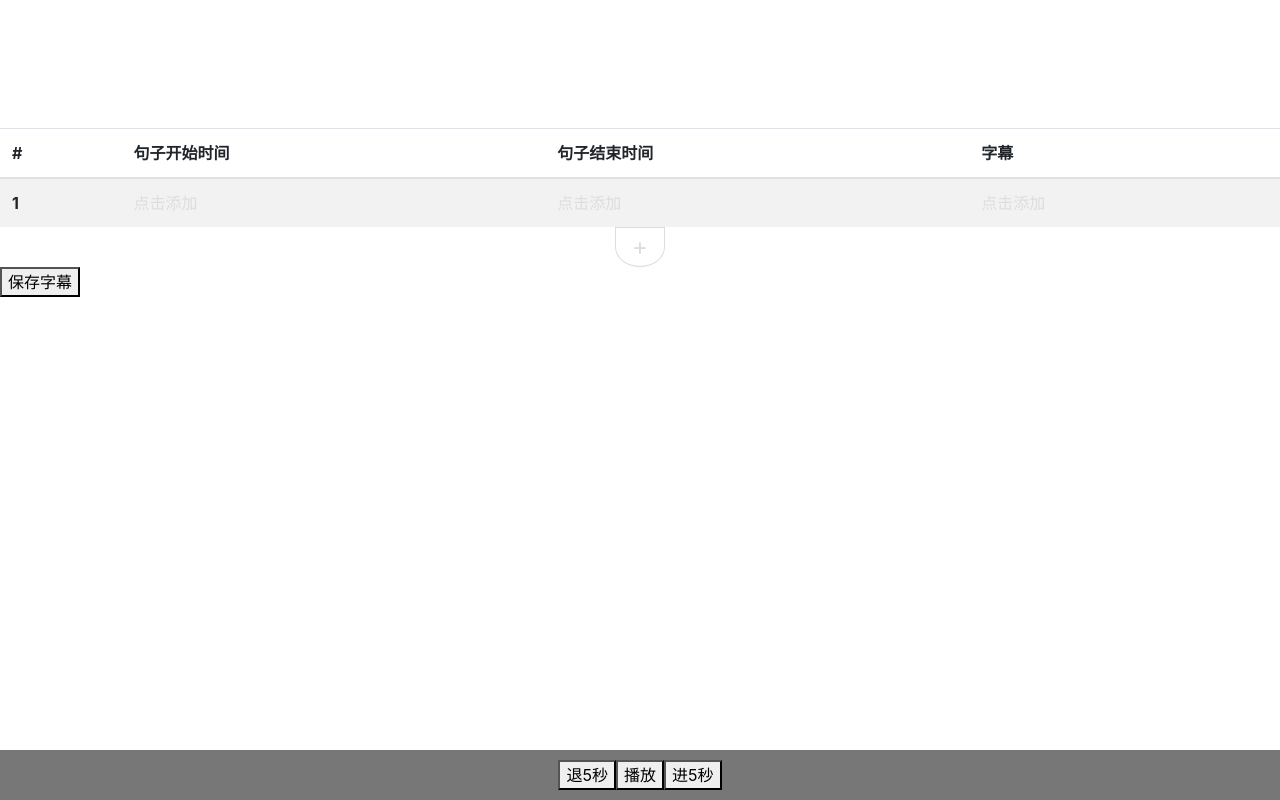
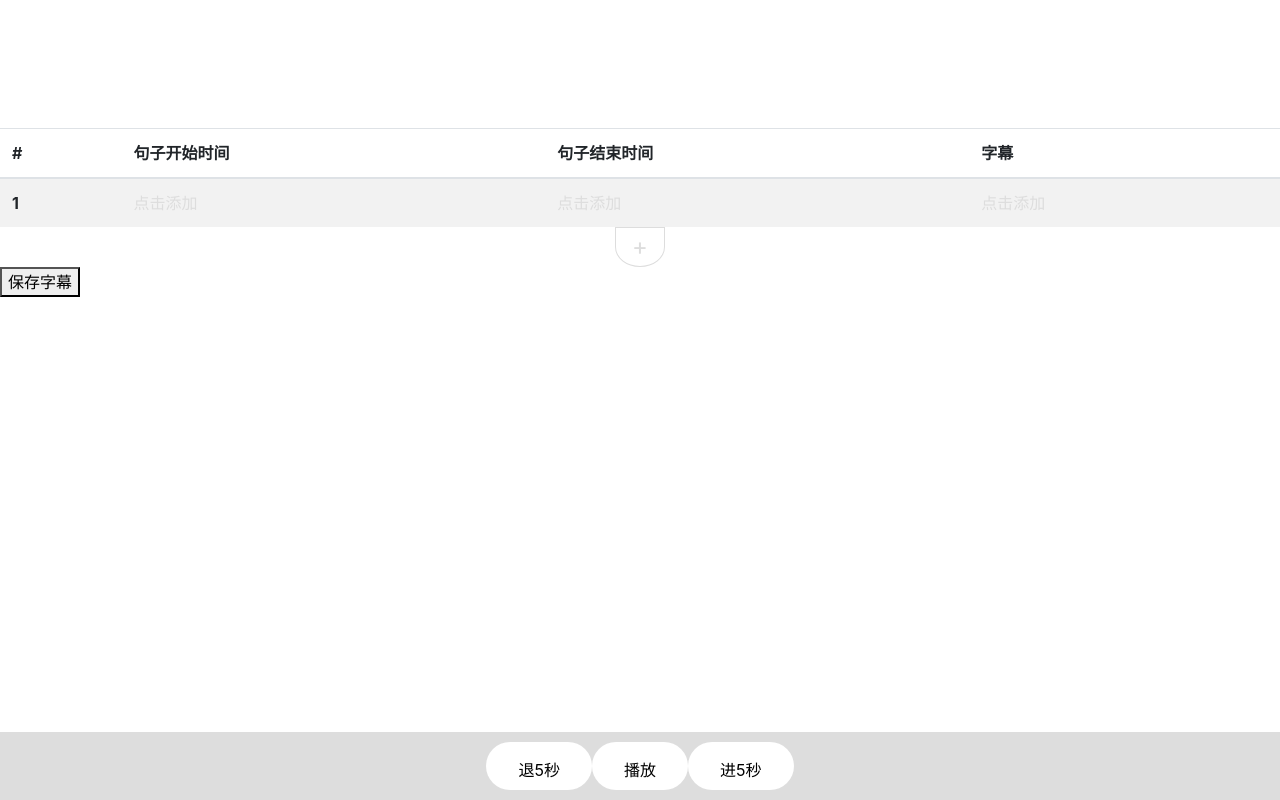
Before and after one commit to jasonzhouu/createSubtitleOfAudio, a plain HTML site: page index.html in a window 1280 px wide. Drawn offline with Linux system fonts and the light colour scheme; no server answers.

Commit message:
audio controller固定在底部，设置样式

```diff
--- a/index.html
+++ b/index.html
@@ -43,10 +43,17 @@
             position: fixed;
             bottom: 0;
             width: 100%;
-            background-color: #777;
+            background-color: #ddd;
             padding: 10px 0;
             display: flex;
             justify-content: center;  /* 居中，参考 https://codepen.io/enxaneta/pen/adLPwv */
+        }
+        section#audioController button {
+            height: 3em;
+            border: 0px;
+            padding: 1em 2em;
+            border-radius: 1.5em;
+            background-color: white;
         }
     </style>
 </head>
@@ -91,8 +98,10 @@
         // @todo: 拖入音频文件
         // @todo: 音频列表
         // @todo: 编辑时间
-        // @todo: 前进、后退5s
         // @todo: row popover
+        // @todo: 美化audio controller, save file。将文字改成图标。美化new line按钮，参考codepen。
+        // @todo: 固定note的宽度
+        // @todo: 时间精确到小数点后2位数
     </script>
 </body>
 
```
